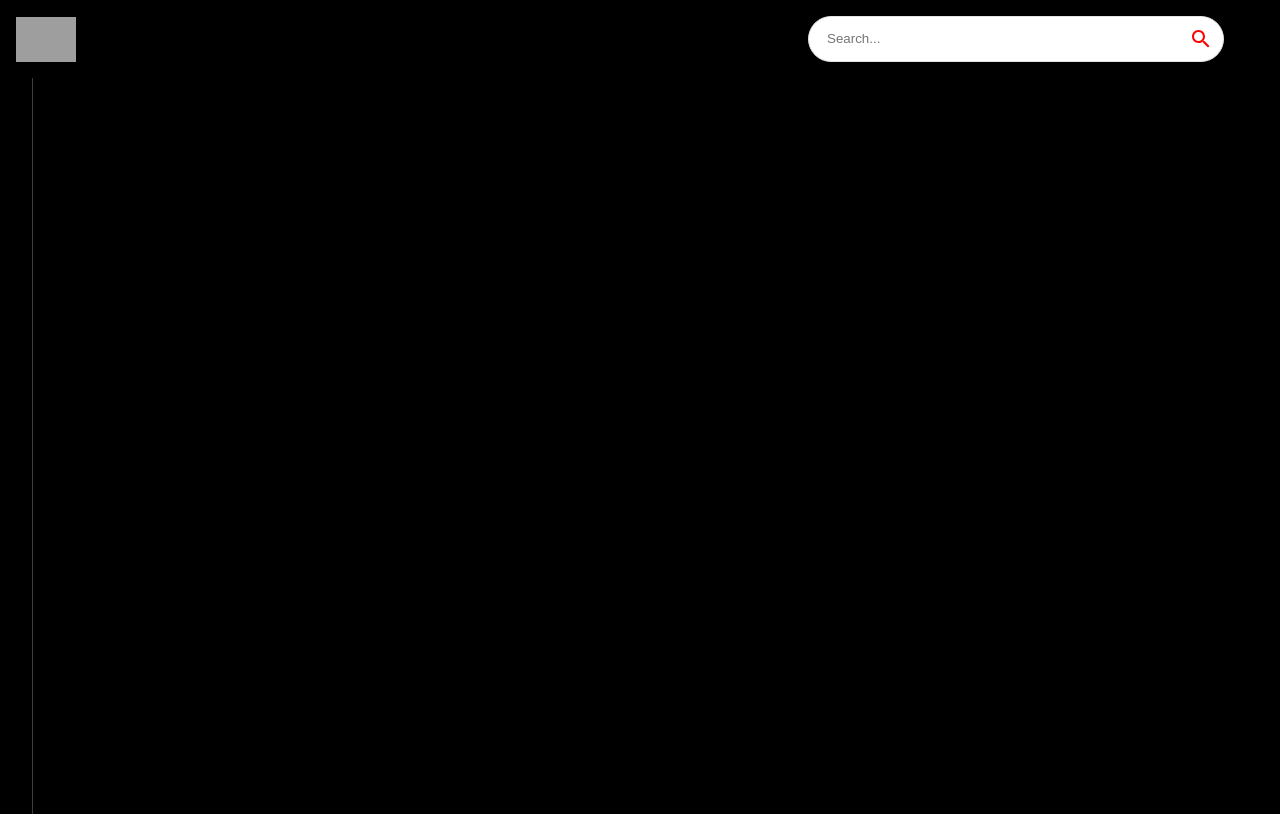
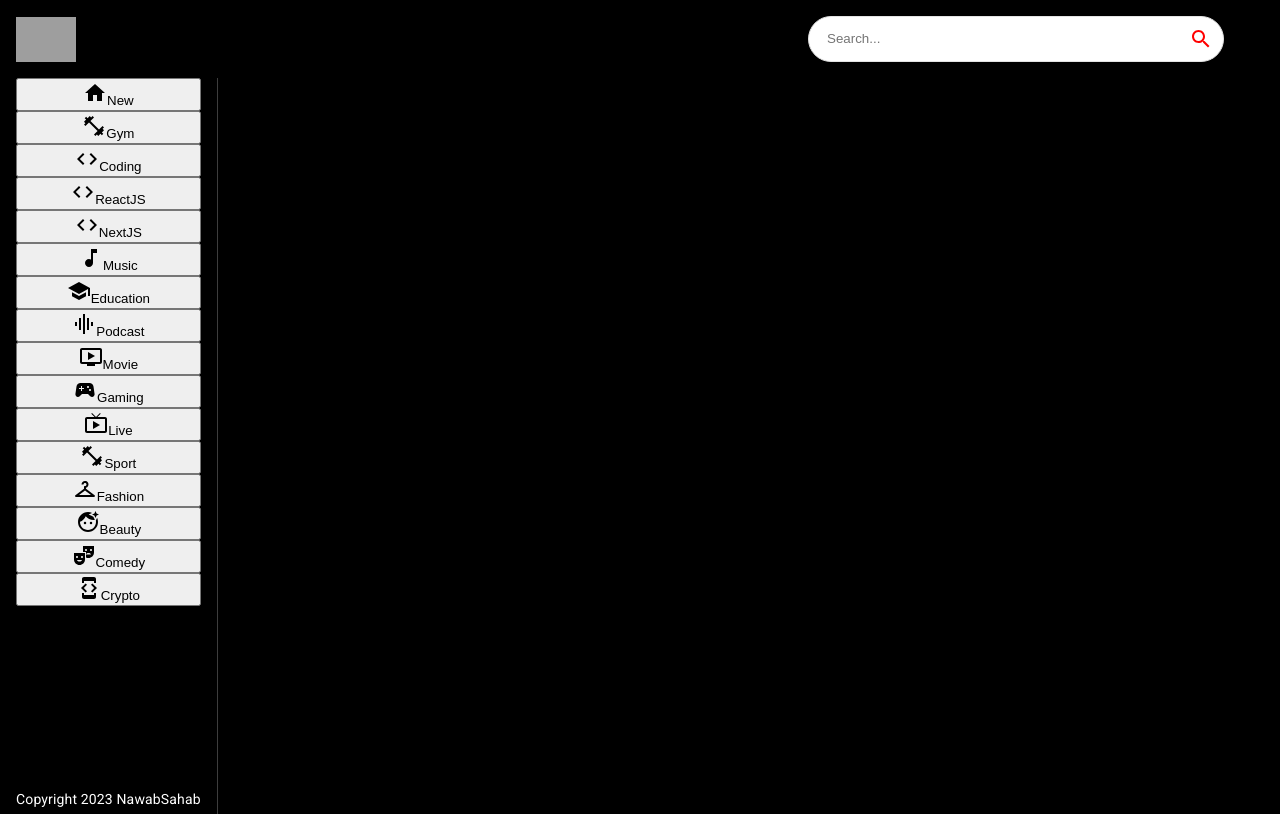
Before and after one commit to nawabsahab16/youtube_clone, a React (Create React App) app: page / in a window 1280 px wide. Built offline with nearby package versions, Linux system fonts and the light colour scheme; grey boxes are pictures that could not be loaded.

Commit message:
added: sidenav bar button and icons

```diff
--- a/src/components/Feed.jsx
+++ b/src/components/Feed.jsx
@@ -1,6 +1,8 @@
 import { useState , useEffect} from 'react';
 
 import { Box , Stack , Typography } from '@mui/material';
+
+import Sidebar from './Sidebar';
 
 
 
@@ -12,6 +14,14 @@ const Feed = () => {
 
       <Box sx={{height: { sx: 'auto', md: '92vh' }, borderRight: '1px solid #3d3d3d' , px: {sx: 0, md: 2 }}}>
 
+        < Sidebar />
+
+
+
+         <Typography className="copyright" variant="body2" sx={{ mt: 1.5, color: '#fff' }}>
+
+             Copyright 2023 NawabSahab
+         </Typography>
       </Box>
       </Stack>
     )
--- /dev/null
+++ b/src/components/Sidebar.jsx
@@ -0,0 +1,30 @@
+import { Stack } from '@mui/material';
+
+import { categories } from '../utils/constants';
+import { category } from '@mui/icons-material';
+
+const Sidebar = () =>
+  (
+    <Stack
+      direction="row"
+      sx={{
+        overflowY: "auto",
+        height: {sx: 'auto', md: '95%' },
+        flexDirection: {md: 'column '},
+
+      }}
+    >
+
+        {categories.map((category) => (
+            <button>
+                <span>{category.icon}</span>
+                <span>{category.name}</span>
+            </button>
+        ))}
+
+    </Stack>
+
+  )
+
+
+export default Sidebar;
--- a/src/components/index.js
+++ b/src/components/index.js
@@ -4,3 +4,4 @@ export { default as ChannelDetail } from './ChannelDetail';
 export { default as SearchFeed } from './SearchFeed';
 export { default as VideoDetail } from './VideoDetail';
 export { default as SearchBar } from './SearchBar';
+export { default as Sidebar } from './Sidebar';
--- a/src/utils/constants.js
+++ b/src/utils/constants.js
@@ -15,8 +15,9 @@ import DeveloperModeIcon from '@mui/icons-material/DeveloperMode';
 export const logo = 'https://i.ibb.co/s9Qys2j/logo.png';
 
 export const categories = [
+
   { name: 'New', icon: <HomeIcon />, },
-  { name: 'JS Mastery', icon: <CodeIcon />, },
+  { name: 'Gym', icon: <FitnessCenterIcon />, },
   { name: 'Coding', icon: <CodeIcon />, },
   { name: 'ReactJS', icon: <CodeIcon />, },
   { name: 'NextJS', icon: <CodeIcon />, },
@@ -30,7 +31,6 @@ export const categories = [
   { name: 'Fashion', icon: <CheckroomIcon />, },
   { name: 'Beauty', icon: <FaceRetouchingNaturalIcon />, },
   { name: 'Comedy', icon: <TheaterComedyIcon />, },
-  { name: 'Gym', icon: <FitnessCenterIcon />, },
   { name: 'Crypto', icon: <DeveloperModeIcon />, },
 ];
 
```
